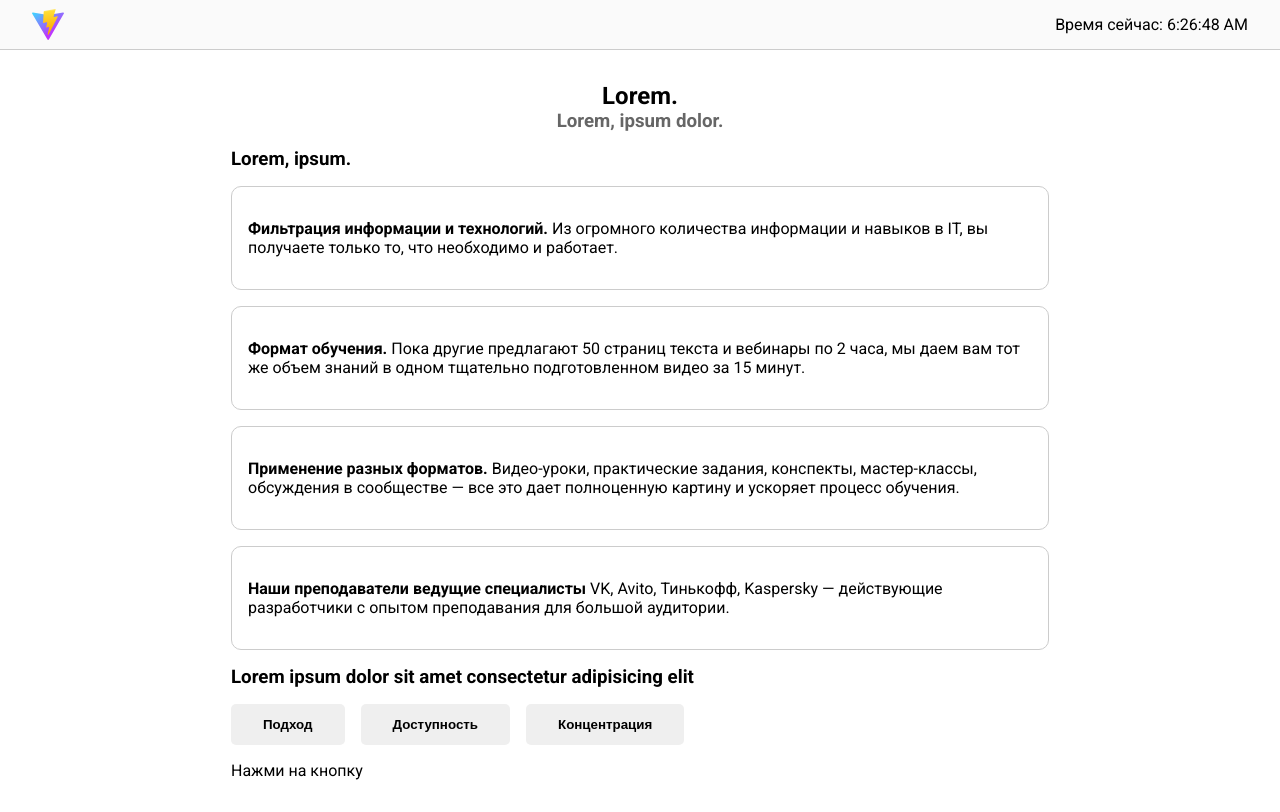
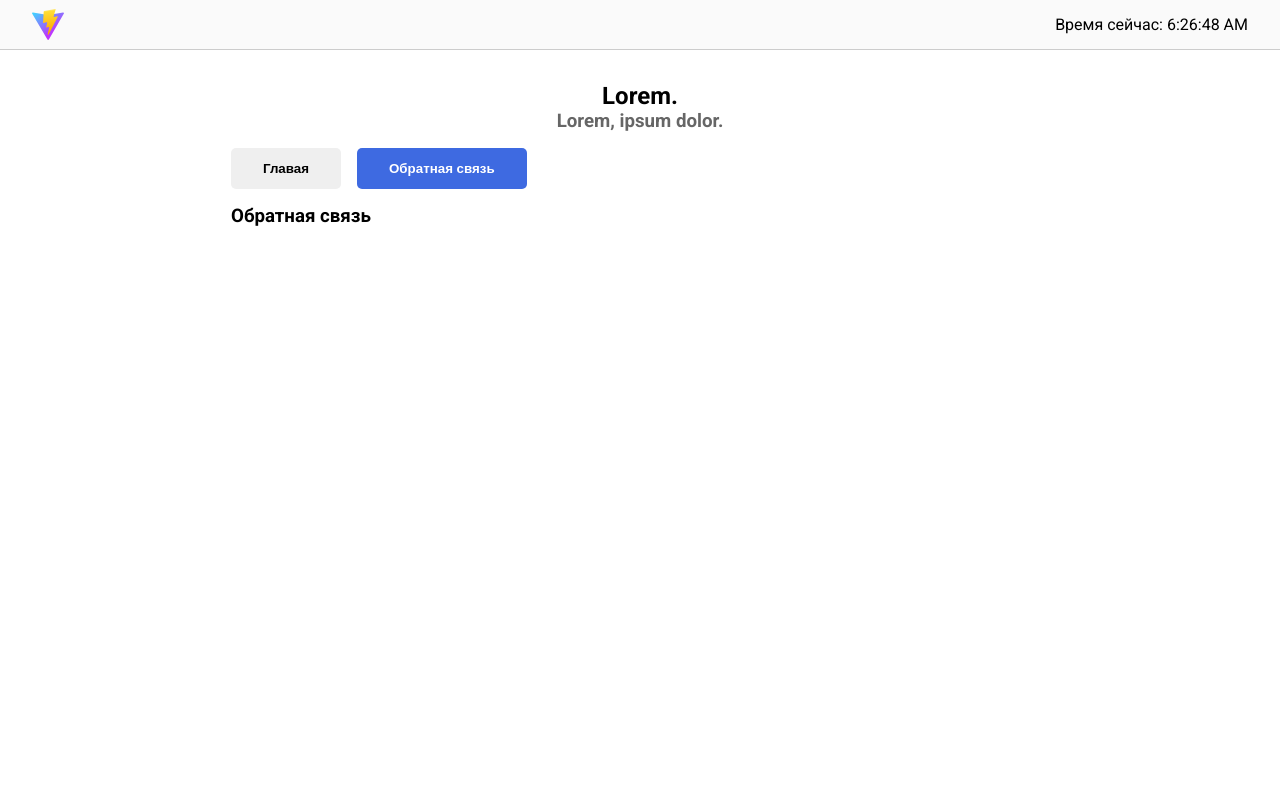
Before and after one commit to FrowningCat/repetition_react, a React (Vite) app: page / in a window 1280 px wide. Built offline with nearby package versions, Linux system fonts and the light colour scheme.

Commit message:
interactive clicks

```diff
--- a/src/App.jsx
+++ b/src/App.jsx
@@ -1,16 +1,32 @@
+import { useState } from 'react';
 import Header from './components/Header';
 import TeachingSection from './components/TeachingSection';
 import DifferencesSection from './components/DifferencesSection';
 import IntroSetion from './components/IntroSection';
+import TabsSection from './components/TabsSection';
+import FeedbackSection from './components/FeedbackSection';
 
 export default function App() {
+    const [tab, setTab] = useState('feedback');
+
     return (
         <>
             <Header />
             <main>
                 <IntroSetion />
-                <TeachingSection />
-                <DifferencesSection />
+                <TabsSection
+                    active={tab}
+                    onChange={(current) => setTab(current)}
+                />
+
+                {tab == 'main' && (
+                    <>
+                        <TeachingSection />
+                        <DifferencesSection />
+                    </>
+                )}
+
+                {tab == 'feedback' && <FeedbackSection />}
             </main>
         </>
     );
--- /dev/null
+++ b/src/components/FeedbackSection.jsx
@@ -0,0 +1,7 @@
+export default function FeedbackSection() {
+    return (
+        <section>
+            <h3>Обратная связь</h3>
+        </section>
+    );
+}
--- /dev/null
+++ b/src/components/TabsSection.jsx
@@ -0,0 +1,20 @@
+import Button from './Button/Button';
+
+export default function TabsSection({ active, onChange }) {
+    return (
+        <section style={{ marginBottom: '1rem' }}>
+            <Button
+                isActive={active == 'main'}
+                onClick={() => onChange('main')}
+            >
+                Главая
+            </Button>
+            <Button
+                isActive={active == 'feedback'}
+                onClick={() => onChange('feedback')}
+            >
+                Обратная связь
+            </Button>
+        </section>
+    );
+}
```
